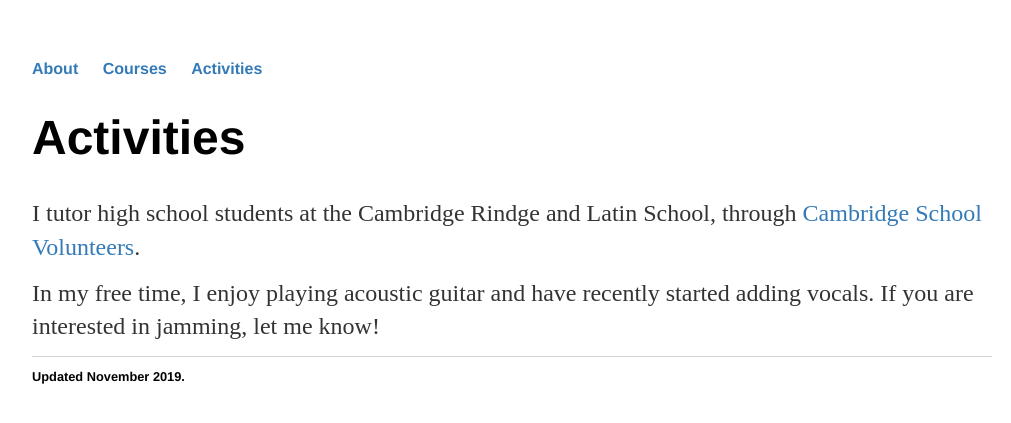
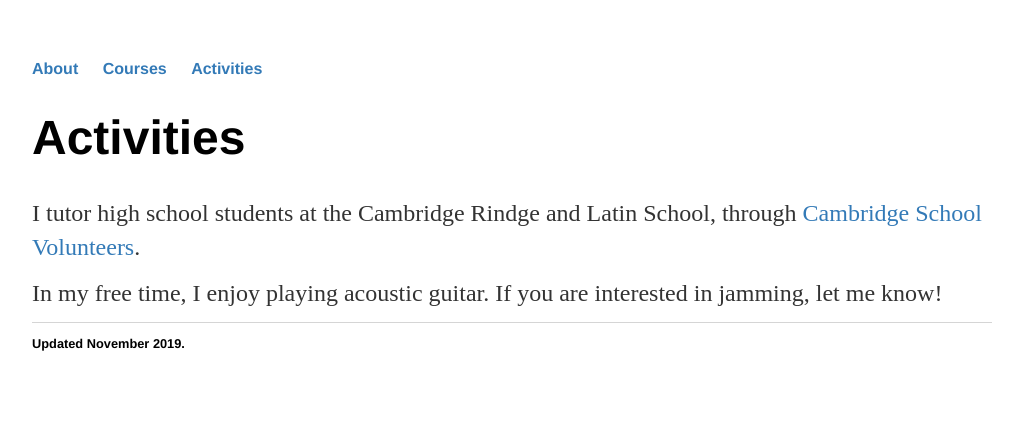
Before and after one commit to emilkhab/emilkhab.github.io, a Jekyll site: the page built from activities/index.html, in a window 1280 px wide. Shown: the top 423 px of the page, without its empty margins (128-1139 px from the left). Built offline with Jekyll 4.4.1, drawn with Linux system fonts in a browser that asks for light colours.

Commit message:
Update index.html

```diff
--- a/activities/index.html
+++ b/activities/index.html
@@ -5,5 +5,5 @@ title: Activities
 <h1>{{page.title}}</h1>
 <div class="blurb">
 	<p>I tutor high school students at the Cambridge Rindge and Latin School, through <a href="https://www.csvinc.org/">Cambridge School Volunteers</a>.</p>
-	<p>In my free time, I enjoy playing acoustic guitar and have recently started adding vocals. If you are interested in jamming, let me know!</p>
+	<p>In my free time, I enjoy playing acoustic guitar. If you are interested in jamming, let me know!</p>
 </div>
```
